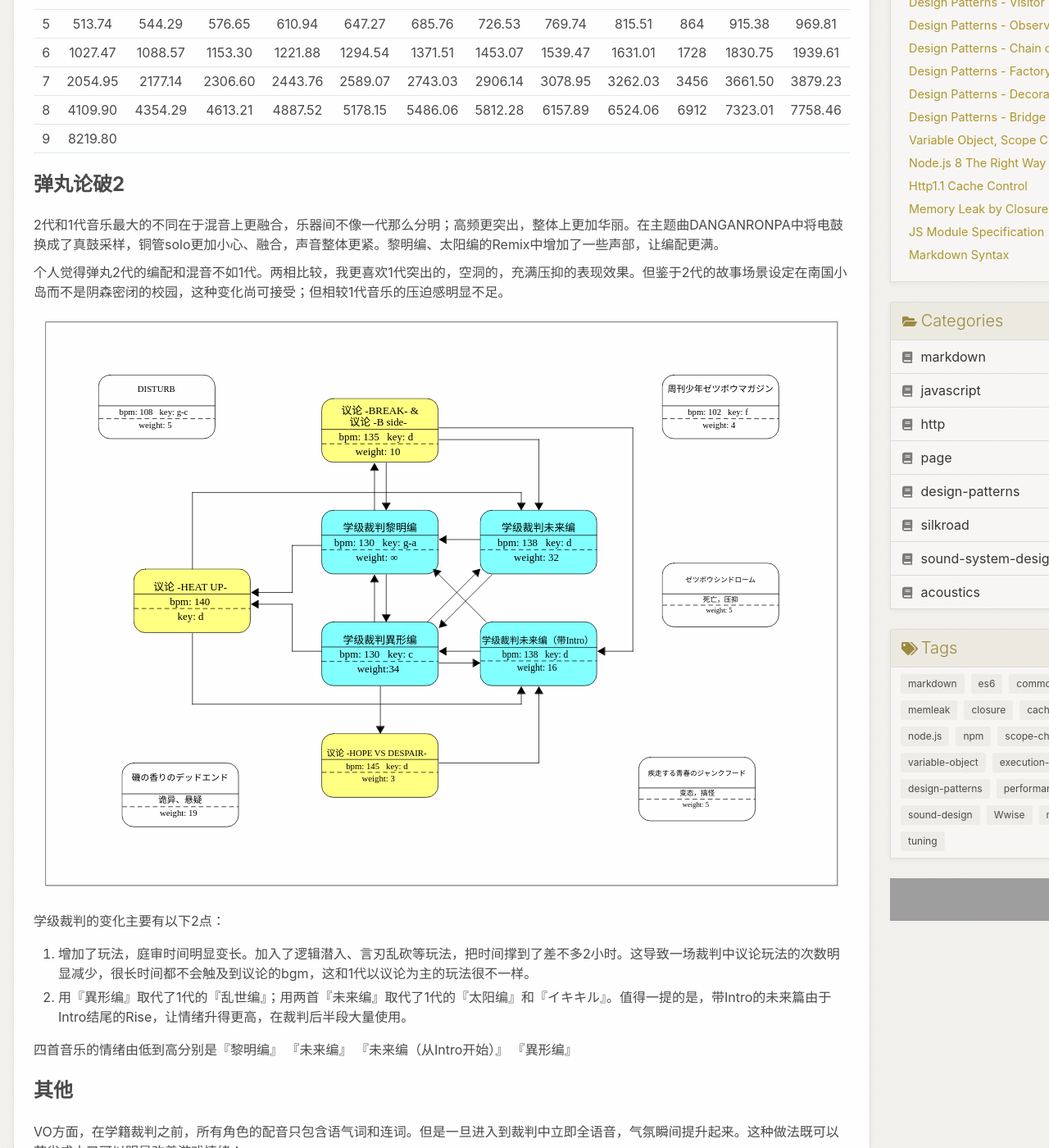
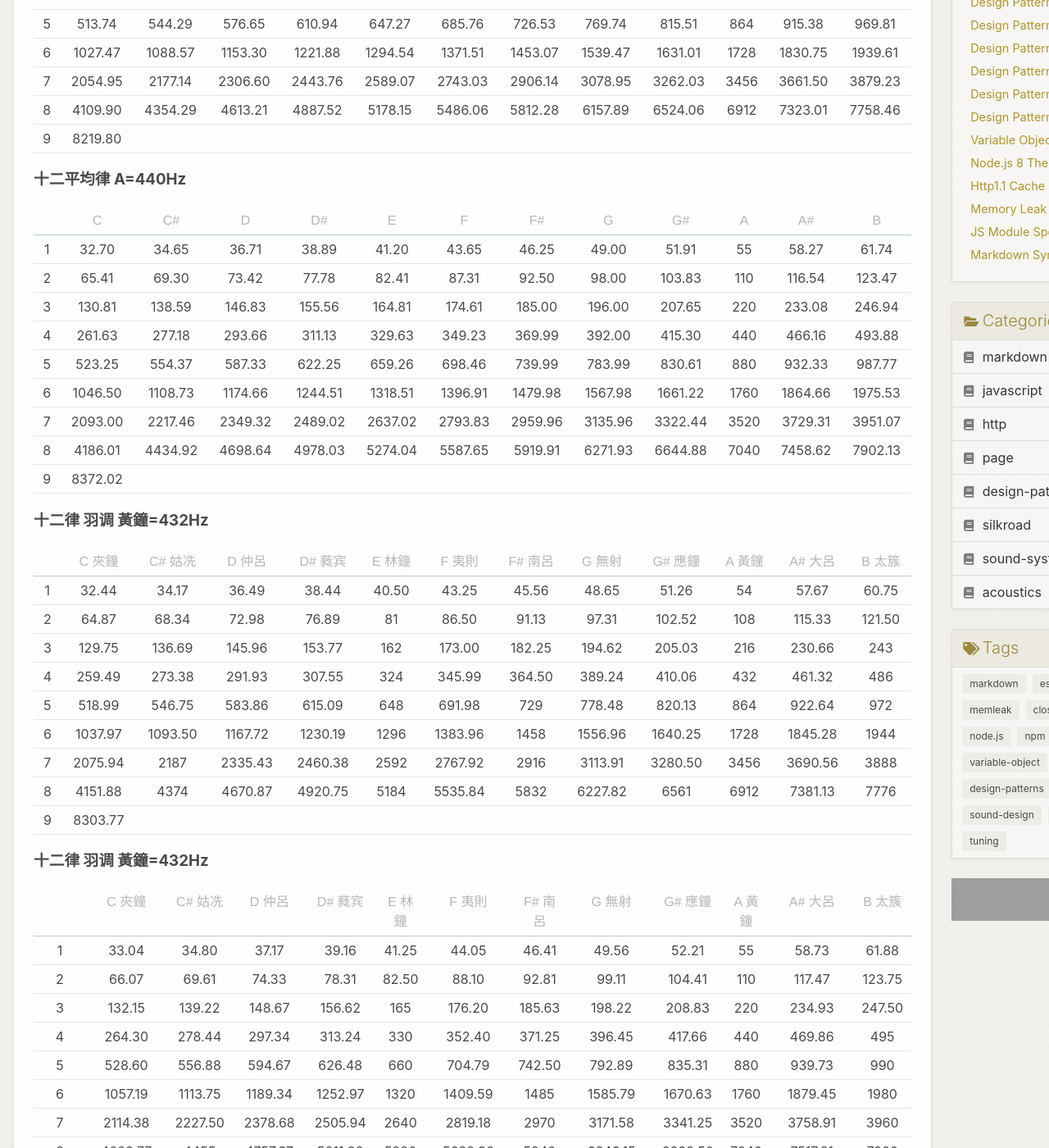
Before and after one commit to eharahe/eharahe.github.io, a Jekyll site: the page built from _posts/notes/2018-12-04-Tuning-Systems.md, in a window 1280 px wide and 1400 px high, scrolled down 572 px. Shown: the whole window at 82% size. Built offline with Jekyll 4.4.1, drawn with Linux system fonts in a browser that asks for light colours; some of the changed text lies outside the part shown; grey boxes are pictures that could not be loaded.

Commit message:
modyfied

```diff
--- a/_posts/notes/2018-12-04-Tuning-Systems.md
+++ b/_posts/notes/2018-12-04-Tuning-Systems.md
@@ -12,7 +12,7 @@ excerpt_separator: <!--break-->
 
 ## 不同的Tuning System列表
 
-### 平均律 A=432Hz   31.8 cent lower than ISO
+### 十二平均律 A=432Hz ***31.8 cent lower than ISO***
 
 |     | C   | C#  | D   | D#  | E   | F   | F#  | G   | G#  | A   | A#  | B |
 |:---:|:---:|:---:|:---:|:---:|:---:|:---:|:---:|:---:|:---:|:---:|:---:|:---:|
@@ -26,11 +26,51 @@ excerpt_separator: <!--break-->
 | 8 | 4109.90  | 4354.29  | 4613.21  | 4887.52  | 5178.15  | 5486.06  | 5812.28  | 6157.89  | 6524.06  | 6912  | 7323.01  | 7758.46  |
 | 9 | 8219.80  |  |  |  |  |  |  |  |  |  |  |  |
 
-## 弹丸论破2
+### 十二平均律 A=440Hz
 
-2代和1代音乐最大的不同在于混音上更融合，乐器间不像一代那么分明；高频更突出，整体上更加华丽。在主题曲DANGANRONPA中将电鼓换成了真鼓采样，铜管solo更加小心、融合，声音整体更紧。黎明编、太阳编的Remix中增加了一些声部，让编配更满。
+|     | C   | C#  | D   | D#  | E   | F   | F#  | G   | G#  | A   | A#  | B |
+|:---:|:---:|:---:|:---:|:---:|:---:|:---:|:---:|:---:|:---:|:---:|:---:|:---:|
+| 1 | 32.70  | 34.65  | 36.71  | 38.89  | 41.20  | 43.65  | 46.25  | 49.00  | 51.91  | 55  | 58.27  | 61.74  |
+| 2 | 65.41  | 69.30  | 73.42  | 77.78  | 82.41  | 87.31  | 92.50  | 98.00  | 103.83  | 110  | 116.54  | 123.47  |
+| 3 | 130.81  | 138.59  | 146.83  | 155.56  | 164.81  | 174.61  | 185.00  | 196.00  | 207.65  | 220  | 233.08  | 246.94  |
+| 4 | 261.63  | 277.18  | 293.66  | 311.13  | 329.63  | 349.23  | 369.99  | 392.00  | 415.30  | 440  | 466.16  | 493.88  |
+| 5 | 523.25  | 554.37  | 587.33  | 622.25  | 659.26  | 698.46  | 739.99  | 783.99  | 830.61  | 880  | 932.33  | 987.77  |
+| 6 | 1046.50  | 1108.73  | 1174.66  | 1244.51  | 1318.51  | 1396.91  | 1479.98  | 1567.98  | 1661.22  | 1760  | 1864.66  | 1975.53  |
+| 7 | 2093.00  | 2217.46  | 2349.32  | 2489.02  | 2637.02  | 2793.83  | 2959.96  | 3135.96  | 3322.44  | 3520  | 3729.31  | 3951.07  |
+| 8 | 4186.01  | 4434.92  | 4698.64  | 4978.03  | 5274.04  | 5587.65  | 5919.91  | 6271.93  | 6644.88  | 7040  | 7458.62  | 7902.13  |
+| 9 | 8372.02  |  |  |  |  |  |  |  |  |  |  |  |
 
-个人觉得弹丸2代的编配和混音不如1代。两相比较，我更喜欢1代突出的，空洞的，充满压抑的表现效果。但鉴于2代的故事场景设定在南国小岛而不是阴森密闭的校园，这种变化尚可接受；但相较1代音乐的压迫感明显不足。
+### 十二律 羽调 黃鐘=432Hz
+
+|  | C 夾鐘 | C# 姑冼 | D 仲呂 | D# 蕤宾 | E 林鐘 | F 夷則 | F# 南呂 | G 無射 | G# 應鐘 | A 黃鐘 | A# 大呂 | B 太簇 |
+|:---:|:---:|:---:|:---:|:---:|:---:|:---:|:---:|:---:|:---:|:---:|:---:|:---:|
+| 1 | 32.44  | 34.17  | 36.49  | 38.44  | 40.50  | 43.25  | 45.56  | 48.65  | 51.26  | 54  | 57.67  | 60.75  |
+| 2 | 64.87  | 68.34  | 72.98  | 76.89  | 81  | 86.50  | 91.13  | 97.31  | 102.52  | 108  | 115.33  | 121.50  |
+| 3 | 129.75  | 136.69  | 145.96  | 153.77  | 162  | 173.00  | 182.25  | 194.62  | 205.03  | 216  | 230.66  | 243  |
+| 4 | 259.49  | 273.38  | 291.93  | 307.55  | 324  | 345.99  | 364.50  | 389.24  | 410.06  | 432  | 461.32  | 486  |
+| 5 | 518.99  | 546.75  | 583.86  | 615.09  | 648  | 691.98  | 729  | 778.48  | 820.13  | 864  | 922.64  | 972  |
+| 6 | 1037.97  | 1093.50  | 1167.72  | 1230.19  | 1296  | 1383.96  | 1458  | 1556.96  | 1640.25  | 1728  | 1845.28  | 1944  |
+| 7 | 2075.94  | 2187  | 2335.43  | 2460.38  | 2592  | 2767.92  | 2916  | 3113.91  | 3280.50  | 3456  | 3690.56  | 3888  |
+| 8 | 4151.88  | 4374  | 4670.87  | 4920.75  | 5184  | 5535.84  | 5832  | 6227.82  | 6561  | 6912  | 7381.13  | 7776  |
+| 9 | 8303.77  |  |  |  |  |  |  |  |  |  |  |  |
+
+### 十二律 羽调 黃鐘=432Hz
+
+|  | C 夾鐘 | C# 姑冼 | D 仲呂 | D# 蕤宾 | E 林鐘 | F 夷則 | F# 南呂 | G 無射 | G# 應鐘 | A 黃鐘 | A# 大呂 | B 太簇 |
+|:---:|:---:|:---:|:---:|:---:|:---:|:---:|:---:|:---:|:---:|:---:|:---:|:---:|
+| 1 | 33.04  | 34.80  | 37.17  | 39.16  | 41.25  | 44.05  | 46.41  | 49.56  | 52.21  | 55  | 58.73  | 61.88  |
+| 2 | 66.07  | 69.61  | 74.33  | 78.31  | 82.50  | 88.10  | 92.81  | 99.11  | 104.41  | 110  | 117.47  | 123.75  |
+| 3 | 132.15  | 139.22  | 148.67  | 156.62  | 165  | 176.20  | 185.63  | 198.22  | 208.83  | 220  | 234.93  | 247.50  |
+| 4 | 264.30  | 278.44  | 297.34  | 313.24  | 330  | 352.40  | 371.25  | 396.45  | 417.66  | 440  | 469.86  | 495  |
+| 5 | 528.60  | 556.88  | 594.67  | 626.48  | 660  | 704.79  | 742.50  | 792.89  | 835.31  | 880  | 939.73  | 990  |
+| 6 | 1057.19  | 1113.75  | 1189.34  | 1252.97  | 1320  | 1409.59  | 1485  | 1585.79  | 1670.63  | 1760  | 1879.45  | 1980  |
+| 7 | 2114.38  | 2227.50  | 2378.68  | 2505.94  | 2640  | 2819.18  | 2970  | 3171.58  | 3341.25  | 3520  | 3758.91  | 3960  |
+| 8 | 4228.77  | 4455  | 4757.37  | 5011.88  | 5280  | 5638.36  | 5940  | 6343.15  | 6682.50  | 7040  | 7517.81  | 7920  |
+| 9 | 8457.54  |  |  |  |  |  |  |  |  |  |  |  |
+| Ratio | 1968/1630 | 81/64 | 1771/1331 | 729/512 | 3/2 | 6561/4096 | 27/16 | 5905/3277 | 243/128 | 1 | 2187/2048 | 9/8 |
+| Cents | 17.60  | 7.82  | 21.51  | 11.73  | 1.96  | 15.64  | 5.87  | 19.55  | 9.78  | 0.00  | 13.69  | 3.91  |
+
+
 
 ![danwan2](\assets\images\danwan2.svg)
 
```
